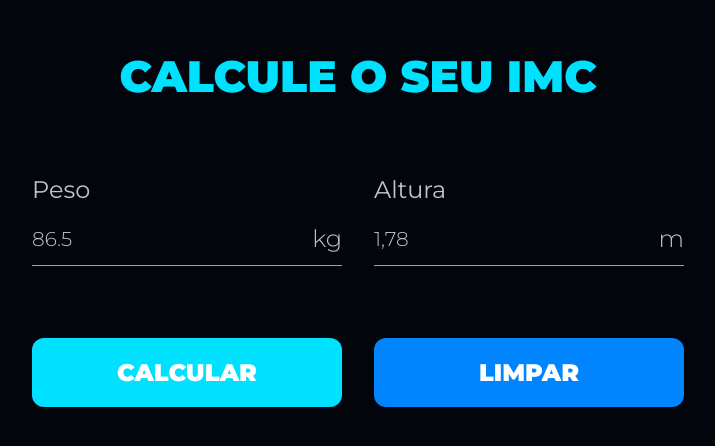
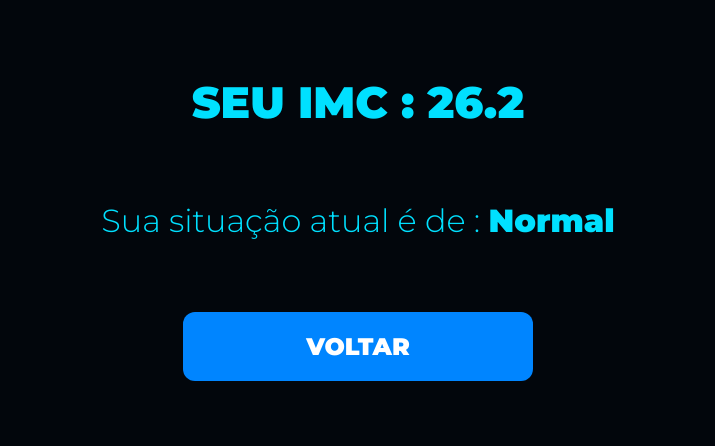
Before and after one commit to reisArthur2602/calculadora-imc, a React (Vite) app: page / in a window 1280 px wide. Shown: the part 172-618 px from the top of the page, without its empty margins (282-997 px from the left). Built offline with nearby package versions, Linux system fonts and the light colour scheme.

Commit message:
feat: criar e estilizar o componente results

```diff
--- a/src/App.jsx
+++ b/src/App.jsx
@@ -1,5 +1,5 @@
 import styled from 'styled-components';
-import { Calculadora } from './components';
+import { Calculadora, Result } from './components';
 
 const Container = styled.div`
 	min-height: 100vh;
@@ -12,7 +12,8 @@ const Container = styled.div`
 export const App = () => {
 	return (
 		<Container>
-			<Calculadora/>
+			{/* <Calculadora /> */}
+			<Result />
 		</Container>
 	);
 };
--- a/src/components/Calculadora.jsx
+++ b/src/components/Calculadora.jsx
@@ -1,22 +1,8 @@
 import styled from 'styled-components';
 import { Input } from './Input';
-import { Button } from '../styles';
+import { Button , Container } from '../styles';
 
-const Container = styled.main`
-	max-width: 45.75rem;
-	width: 100%;
-	display: flex;
-	flex-direction: column;
-	gap: 4.5rem;
-	align-items: center;
-	justify-content: center;
-	padding-inline: 2.5rem;
 
-	h1 {
-		color: #00e0ff;
-		text-transform: uppercase;
-	}
-`;
 
 const Wrapper = styled.div`
 	width: 100%;
@@ -50,8 +36,8 @@ export const Calculadora = () => {
 				</Wrapper>
 				{/* action buttons */}
 				<Wrapper>
-					<Button color="#00E0FF">Calcular</Button>
-					<Button color="#0085FF">Limpar</Button>
+					<Button color="#00E0FF" type='submit'>Calcular</Button>
+					<Button color="#0085FF" type='submit'>Limpar</Button>
 				</Wrapper>
 			</FormWrapper>
 		</Container>
--- /dev/null
+++ b/src/components/Result.jsx
@@ -0,0 +1,28 @@
+import React from 'react';
+import { Button, Container } from '../styles';
+import styled from 'styled-components';
+
+const PStyled = styled.p`
+	font-size: 2rem;
+	font-weight: 300;
+	color: #00e0ff;
+	text-align: center;
+
+	strong {
+		font-weight: 900;
+	}
+`;
+
+export const Result = ({ imc, situation }) => {
+	return (
+		<Container>
+			<h1>Seu IMC : 26.2{imc}</h1>
+			<PStyled>
+				Sua situação atual é de : <strong>Normal{situation}</strong>
+			</PStyled>
+			<Button type="submit" color="#0085FF">
+				Voltar
+			</Button>
+		</Container>
+	);
+};
--- a/src/components/index.js
+++ b/src/components/index.js
@@ -1 +1,2 @@
 export * from './Calculadora';
+export * from './Result';
--- /dev/null
+++ b/src/styles/Container.jsx
@@ -0,0 +1,17 @@
+import styled from "styled-components";
+
+export const Container = styled.main`
+	max-width: 45.75rem;
+	width: 100%;
+	display: flex;
+	flex-direction: column;
+	gap: 4.5rem;
+	align-items: center;
+	justify-content: center;
+	padding-inline: 2.5rem;
+
+	h1 {
+		color: #00e0ff;
+		text-transform: uppercase;
+	}
+`;
--- a/src/styles/index.js
+++ b/src/styles/index.js
@@ -1,2 +1,3 @@
 export * from './global';
 export * from './Button';
+export * from './Container';
```
